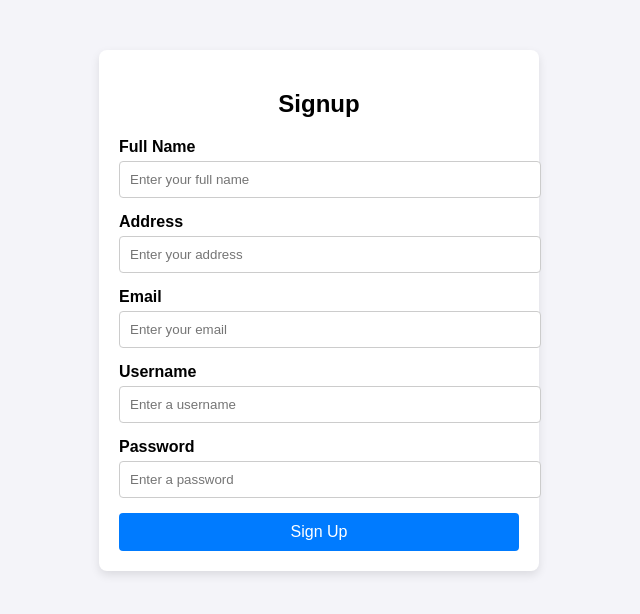
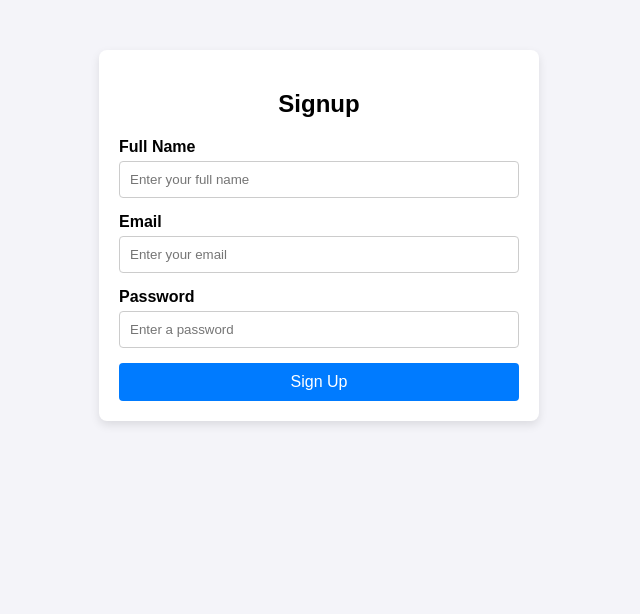
Before and after one commit to trnguyen34/RoadBuddy, a Flask app: page /signup in a window 1280 px wide. Shown: the top 614 px of the page, without its empty margins (321-961 px from the left). Run offline with Flask 3, Linux system fonts and the light colour scheme.

Commit message:
update the users collection fields

```diff
--- a/app.py
+++ b/app.py
@@ -124,9 +124,7 @@ def signup():
 
     if request.method == 'POST':
         name = request.form.get('name')
-        address = request.form.get('address')
         email = request.form.get('email')
-        username = request.form.get('username')
         password = request.form.get('password')
 
         if not email or not password:
@@ -140,9 +138,9 @@ def signup():
             )
             db.collection('users').document(user.uid).set({
                 'name': name,
-                'username': username,
-                'address': address,
-                'email': email
+                'email': email,
+                'ridesPosted': [],
+                'ridesJoined': []
             })
             session['user'] = {
                 'uid': user.uid,
@@ -151,7 +149,7 @@ def signup():
             }
             return redirect(url_for('index'))
         except FirebaseError:
-            return render_template('signup.html', error="error")
+            return render_template('signup.html', error="Please try again")
 
     return render_template('signup.html')
 
--- a/templates/signup.html
+++ b/templates/signup.html
@@ -59,6 +59,13 @@
         .submit-btn:hover {
             background-color: #0056b3;
         }
+        input, select, button {
+            width: 100%;
+            padding: 10px;
+            border: 1px solid #ccc;
+            border-radius: 5px;
+            box-sizing: border-box;
+          }
     </style>
 </head>
 <body>
@@ -74,16 +81,8 @@
                 <input type="text" id="name" name="name" placeholder="Enter your full name" required>
             </div>
             <div class="form-group">
-                <label for="address">Address</label>
-                <input type="text" id="address" name="address" placeholder="Enter your address" required>
-            </div>
-            <div class="form-group">
                 <label for="email">Email</label>
                 <input type="email" id="email" name="email" placeholder="Enter your email" required>
-            </div>
-            <div class="form-group">
-                <label for="username">Username</label>
-                <input type="text" id="username" name="username" placeholder="Enter a username" required>
             </div>
             <div class="form-group">
                 <label for="password">Password</label>
```
